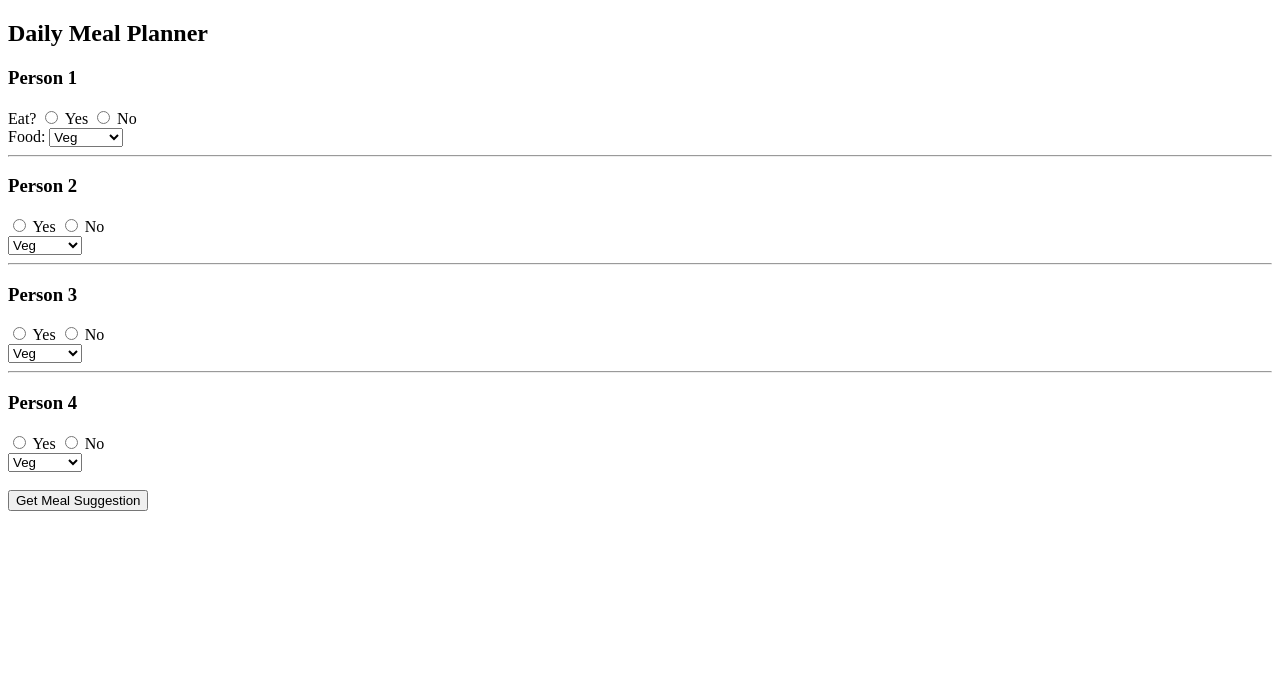
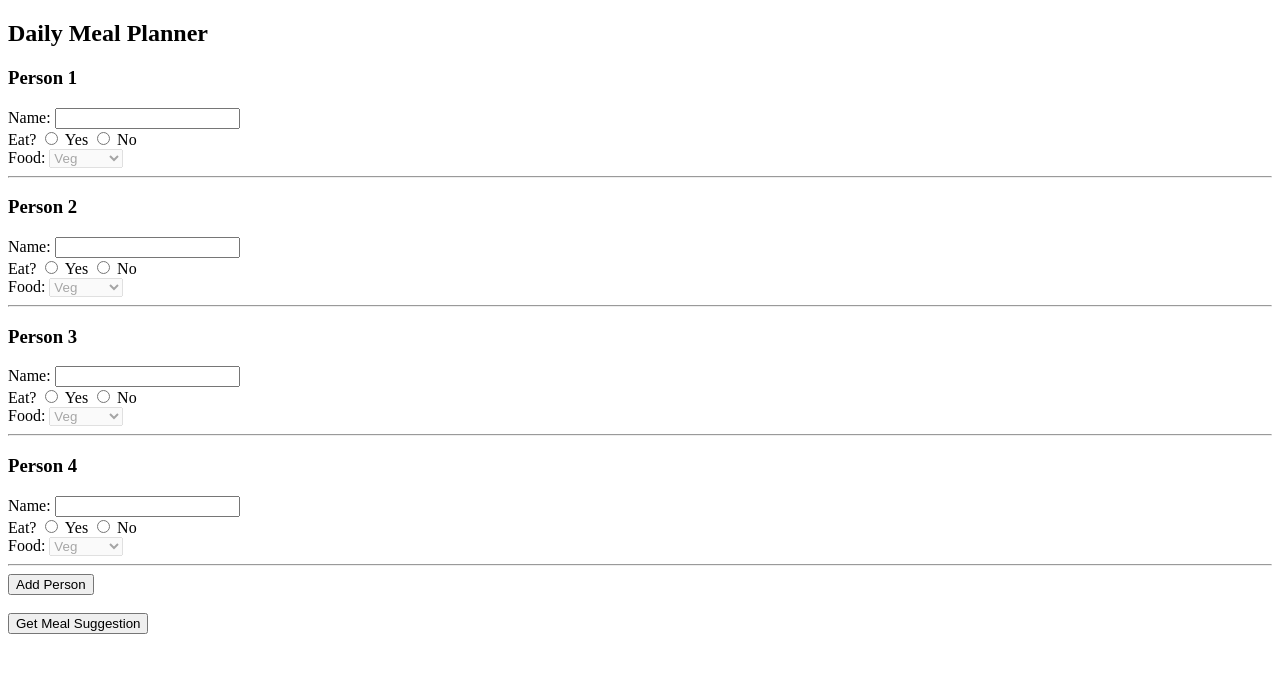
Before and after one commit to snehapullati/meal-planner-devops, a Flask app: page / in a window 1280 px wide. Shown: the top 673 px of the page. Run offline with Flask 3, Linux system fonts and the light colour scheme.

Commit message:
improved version

```diff
--- a/app.py
+++ b/app.py
@@ -13,15 +13,17 @@ def result():
     veg_count = 0
     nonveg_count = 0
 
-    for i in range(1, 5):
-        eat = choices.get(f'eat{i}')
-        food = choices.get(f'food{i}')
+    for key in choices:
+        if "eat" in key:
+            person_id = key.replace("eat", "")
+            eat = choices.get(f'eat{person_id}')
+            food = choices.get(f'food{person_id}')
 
-        if eat == 'yes':
-            if food == 'veg':
-                veg_count += 1
-            elif food == 'nonveg':
-                nonveg_count += 1
+            if eat == 'yes':
+                if food == 'veg':
+                    veg_count += 1
+                elif food == 'nonveg':
+                    nonveg_count += 1
 
     if veg_count > nonveg_count:
         result = "Cook Veg Today 🥦"
--- a/templates/index.html
+++ b/templates/index.html
@@ -9,54 +9,63 @@
 
 <form action="/result" method="post">
 
-    <!-- Person 1 -->
-    <h3>Person 1</h3>
-    Eat?
-    <input type="radio" name="eat1" value="yes"> Yes
-    <input type="radio" name="eat1" value="no"> No <br>
+    <div id="peopleContainer"></div>
 
-    Food:
-    <select name="food1">
-        <option value="veg">Veg</option>
-        <option value="nonveg">Non-Veg</option>
-    </select>
-
-    <hr>
-
-    <!-- Repeat for 4 people -->
-
-    <h3>Person 2</h3>
-    <input type="radio" name="eat2" value="yes"> Yes
-    <input type="radio" name="eat2" value="no"> No <br>
-    <select name="food2">
-        <option value="veg">Veg</option>
-        <option value="nonveg">Non-Veg</option>
-    </select>
-
-    <hr>
-
-    <h3>Person 3</h3>
-    <input type="radio" name="eat3" value="yes"> Yes
-    <input type="radio" name="eat3" value="no"> No <br>
-    <select name="food3">
-        <option value="veg">Veg</option>
-        <option value="nonveg">Non-Veg</option>
-    </select>
-
-    <hr>
-
-    <h3>Person 4</h3>
-    <input type="radio" name="eat4" value="yes"> Yes
-    <input type="radio" name="eat4" value="no"> No <br>
-    <select name="food4">
-        <option value="veg">Veg</option>
-        <option value="nonveg">Non-Veg</option>
-    </select>
+    <button type="button" onclick="addPerson()">Add Person</button>
 
     <br><br>
     <button type="submit">Get Meal Suggestion</button>
 
 </form>
 
+<script>
+let count = 0;
+
+function addPerson() {
+    count++;
+
+    const div = document.createElement("div");
+
+    div.innerHTML = `
+        <h3>Person ${count}</h3>
+
+        Name:
+        <input type="text" name="name${count}" required><br>
+
+        Eat?
+        <input type="radio" name="eat${count}" value="yes" onclick="toggleFood(${count})"> Yes
+        <input type="radio" name="eat${count}" value="no" onclick="toggleFood(${count})"> No <br>
+
+        Food:
+        <select name="food${count}" id="food${count}" disabled>
+            <option value="veg">Veg</option>
+            <option value="nonveg">Non-Veg</option>
+        </select>
+
+        <hr>
+    `;
+
+    document.getElementById("peopleContainer").appendChild(div);
+}
+
+function toggleFood(id) {
+    const eatYes = document.querySelector(`input[name="eat${id}"][value="yes"]`);
+    const food = document.getElementById(`food${id}`);
+
+    if (eatYes.checked) {
+        food.disabled = false;
+    } else {
+        food.disabled = true;
+    }
+}
+
+// Auto add 4 people initially
+window.onload = function() {
+    for (let i = 0; i < 4; i++) {
+        addPerson();
+    }
+};
+</script>
+
 </body>
 </html>
```
